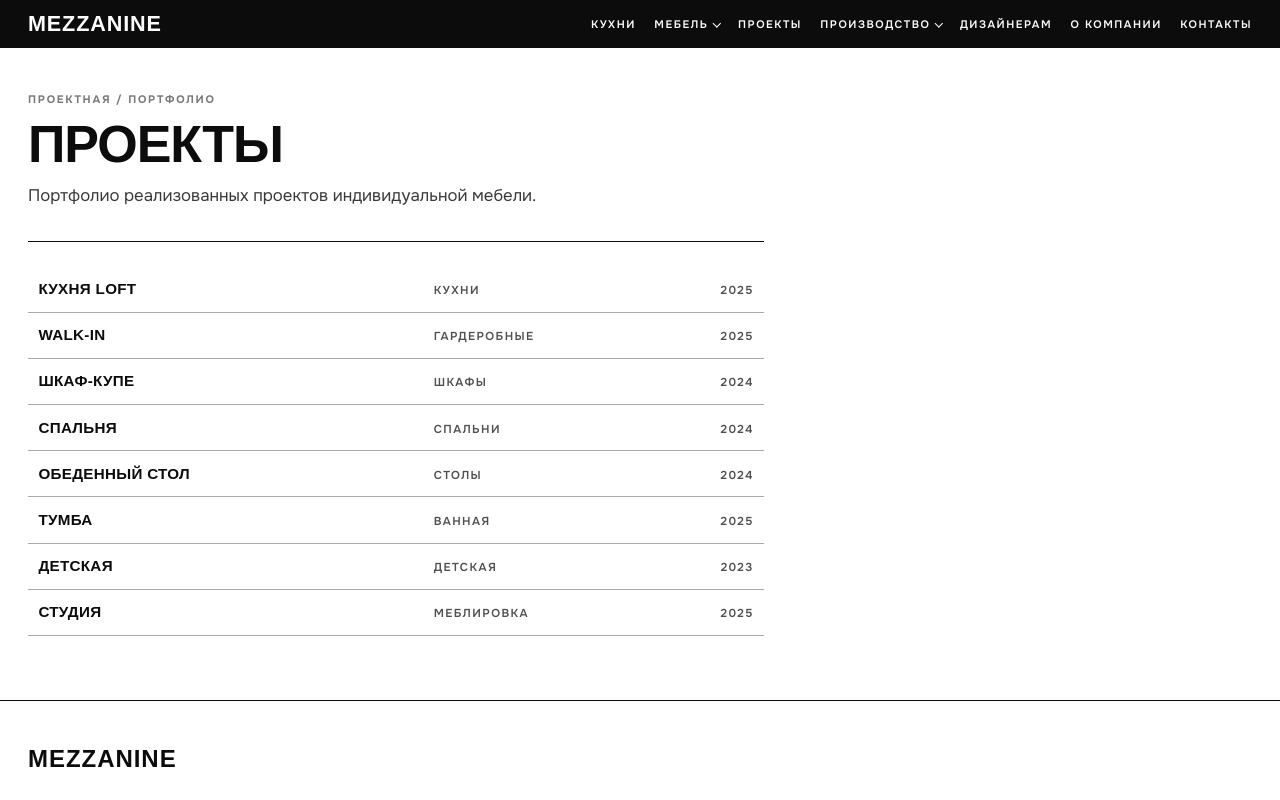
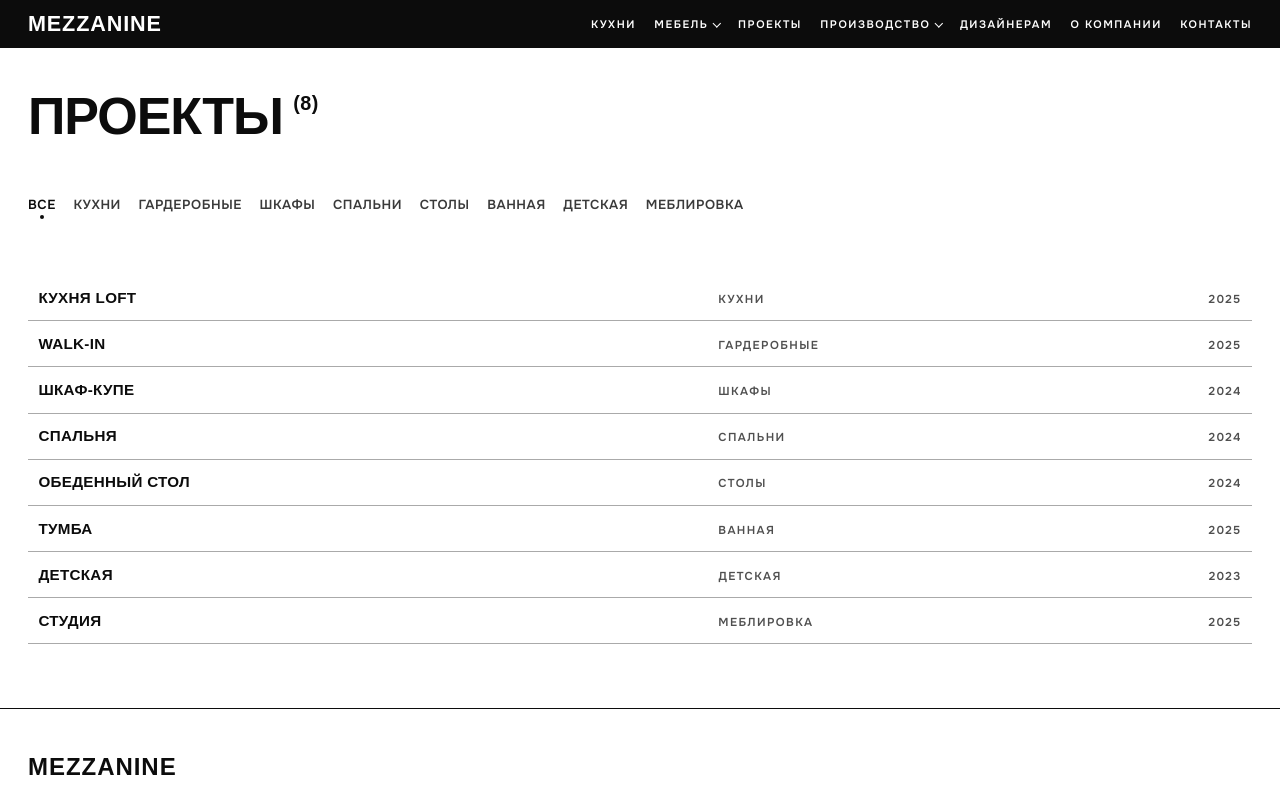
Before and after one commit to andrey-zinoviev-dev/furniture-mezzanine, a Next.js app: page /projects in a window 1280 px wide. Shown: the top 800 px of the page. Built offline with nearby package versions, Linux system fonts and the light colour scheme; a web font is replaced by a local one.

Commit message:
added filters to projects page, changed hero section a bit

```diff
--- a/src/app/projects/page.module.css
+++ b/src/app/projects/page.module.css
@@ -1,5 +1,83 @@
+.page {
+  padding-block: 2.75rem 4rem;
+  width: 100%;
+}
+
+.header {
+  margin-bottom: 2.5rem;
+}
+
+.title {
+  display: inline-flex;
+  align-items: flex-start;
+  gap: 0.2em;
+  font-family: var(--font-display);
+  font-size: clamp(2rem, 5vw, 3.25rem);
+  line-height: 0.95;
+  font-weight: 800;
+  letter-spacing: -0.02em;
+  text-transform: uppercase;
+}
+
+.count {
+  margin-top: 0.12em;
+  font-size: 0.38em;
+  font-weight: 600;
+  letter-spacing: 0.02em;
+  line-height: 1;
+}
+
+.filters {
+  display: flex;
+  flex-wrap: wrap;
+  align-items: baseline;
+  gap: 0.65rem 1.25rem;
+  margin-block: 0.5rem 2.75rem;
+  padding-block: 0.75rem;
+}
+
+.filterList {
+  display: flex;
+  flex-wrap: wrap;
+  align-items: baseline;
+  gap: 0.35rem 1.1rem;
+}
+
+.filterLink {
+  position: relative;
+  display: inline-block;
+  padding-bottom: 0.35rem;
+  font-size: 0.82rem;
+  font-weight: 600;
+  letter-spacing: 0.04em;
+  text-transform: uppercase;
+  color: var(--muted-strong);
+  transition: color 140ms ease;
+}
+
+.filterLink:hover {
+  color: var(--foreground);
+}
+
+.filterLink[aria-current="page"] {
+  color: var(--foreground);
+}
+
+.filterLink[aria-current="page"]::after {
+  content: "";
+  position: absolute;
+  left: 50%;
+  bottom: 0;
+  width: 4px;
+  height: 4px;
+  border-radius: 50%;
+  background: currentColor;
+  transform: translateX(-50%);
+}
+
 .list {
   display: grid;
+  width: 100%;
 }
 
 .row {
@@ -40,6 +118,11 @@
 }
 
 @media (max-width: 640px) {
+  .filters {
+    flex-direction: column;
+    gap: 0.75rem;
+  }
+
   .row {
     grid-template-columns: 1fr auto;
   }
--- a/src/app/projects/page.tsx
+++ b/src/app/projects/page.tsx
@@ -1,17 +1,70 @@
 import Link from "next/link";
-import { PageStub } from "@/components/page-stub";
 import { pageMetadata } from "@/lib/metadata";
-import { projects } from "@/lib/projects";
+import {
+  categoryToSlug,
+  getProjectCategories,
+  getProjectsByCategorySlug,
+  projects,
+} from "@/lib/projects";
 import { siteRoutes } from "@/lib/routes";
 import styles from "./page.module.css";
 
 export const metadata = pageMetadata(siteRoutes.projects);
 
-export default function ProjectsPage() {
+type ProjectsPageProps = {
+  searchParams: Promise<{ category?: string | string[] }>;
+};
+
+export default async function ProjectsPage({ searchParams }: ProjectsPageProps) {
+  const params = await searchParams;
+  const rawCategory = params.category;
+  const activeSlug = typeof rawCategory === "string" ? rawCategory : undefined;
+  const filtered = getProjectsByCategorySlug(activeSlug);
+  const categories = getProjectCategories();
+  const totalCount = projects.length;
+
   return (
-    <PageStub route={siteRoutes.projects}>
+    <div className={styles.page}>
+      <header className={styles.header}>
+        <h1 className={styles.title}>
+          {siteRoutes.projects.title}
+          <span className={styles.count} aria-label={`${totalCount} проектов`}>
+            ({totalCount})
+          </span>
+        </h1>
+      </header>
+
+      <nav className={styles.filters} aria-label="Фильтр по категории">
+        <ul className={styles.filterList}>
+          <li>
+            <Link
+              href={siteRoutes.projects.href}
+              className={styles.filterLink}
+              aria-current={!activeSlug ? "page" : undefined}
+            >
+              Все
+            </Link>
+          </li>
+          {categories.map((category) => {
+            const slug = categoryToSlug(category);
+            const isActive = activeSlug === slug;
+            return (
+              <li key={slug}>
+                <Link
+                  href={`${siteRoutes.projects.href}?category=${slug}`}
+                  className={styles.filterLink}
+                  aria-current={isActive ? "page" : undefined}
+                >
+                  {category}
+                </Link>
+              </li>
+            );
+          })}
+        </ul>
+      </nav>
+
       <ul className={styles.list}>
-        {projects.map((project) => (
+        {filtered.map((project) => (
           <li key={project.slug}>
             <Link href={`/projects/${project.slug}/`} className={styles.row}>
               <span className={styles.name}>{project.title}</span>
@@ -21,6 +74,6 @@ export default function ProjectsPage() {
           </li>
         ))}
       </ul>
-    </PageStub>
+    </div>
   );
 }
--- a/src/lib/projects.ts
+++ b/src/lib/projects.ts
@@ -247,6 +247,50 @@ export const projects: Project[] = [
   },
 ];
 
+/** Стабильные slug категорий для `?category=` на /projects/. */
+const categorySlugs: Record<string, string> = {
+  Кухни: "kuhni",
+  Гардеробные: "garderobnye",
+  Шкафы: "shkafy",
+  Спальни: "spalni",
+  Столы: "stoly",
+  Ванная: "vannaya",
+  Детская: "detskaya",
+  Меблировка: "meblirovka",
+};
+
+const slugToCategoryMap = Object.fromEntries(
+  Object.entries(categorySlugs).map(([category, slug]) => [slug, category]),
+) as Record<string, string>;
+
+export function categoryToSlug(category: string): string {
+  return categorySlugs[category] ?? category.toLowerCase().replace(/\s+/g, "-");
+}
+
+export function slugToCategory(slug: string): string | undefined {
+  return slugToCategoryMap[slug];
+}
+
+/** Уникальные категории в порядке появления в данных. */
+export function getProjectCategories(): string[] {
+  const seen = new Set<string>();
+  const categories: string[] = [];
+  for (const project of projects) {
+    if (seen.has(project.category)) continue;
+    seen.add(project.category);
+    categories.push(project.category);
+  }
+  return categories;
+}
+
+/** Фильтр по slug категории; неизвестный slug → полный список. */
+export function getProjectsByCategorySlug(slug?: string): Project[] {
+  if (!slug) return projects;
+  const category = slugToCategory(slug);
+  if (!category) return projects;
+  return projects.filter((project) => project.category === category);
+}
+
 export function getProjectBySlug(slug: string): Project | undefined {
   return projects.find((project) => project.slug === slug);
 }
```
Also changed, not shown: src/app/page.module.css (+55 -26 lines), src/app/page.tsx (+9 -6 lines), src/components/home/designers-invite.tsx (+5 -4 lines), src/lib/home-content.ts (+5 -14 lines).
